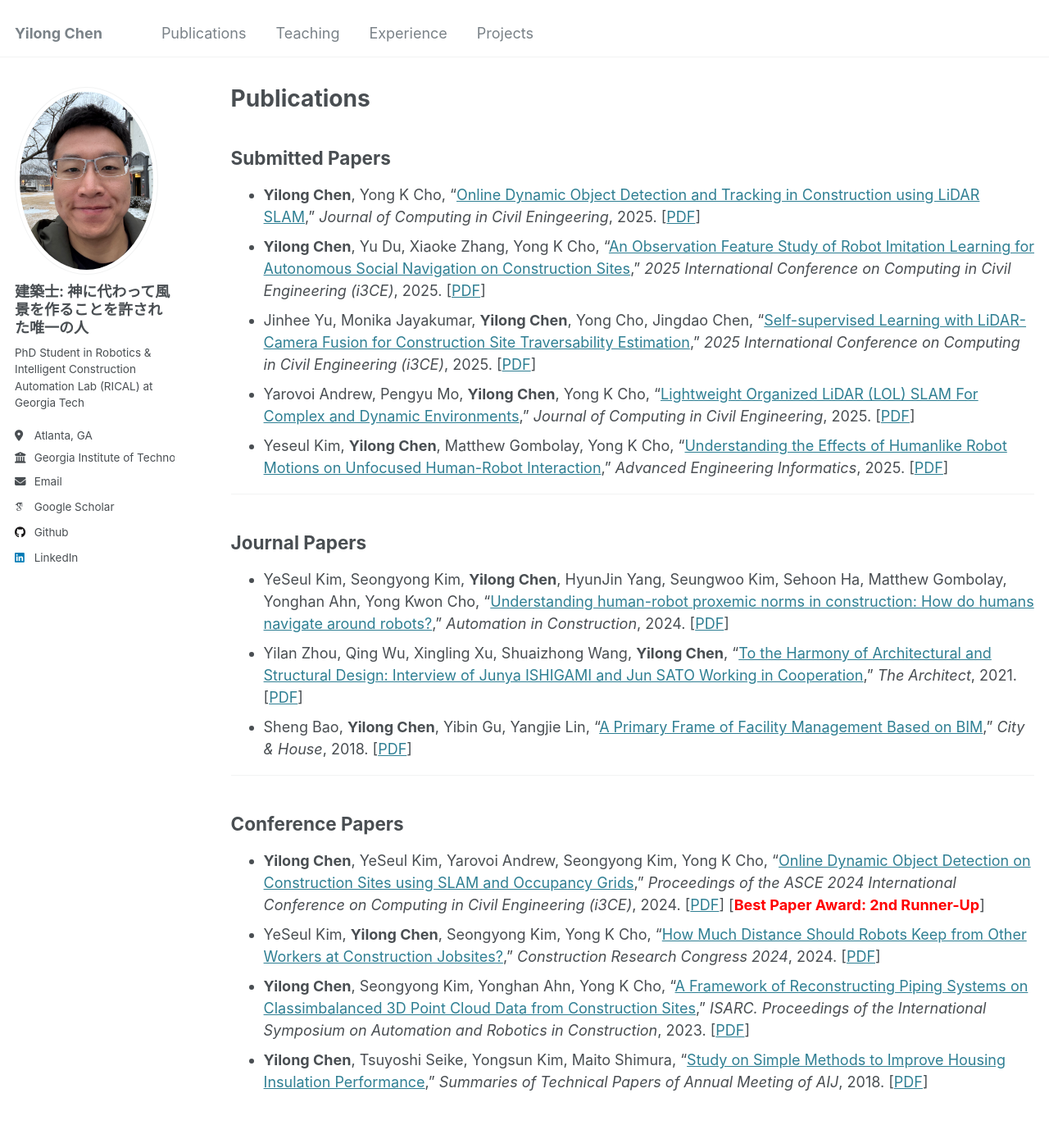
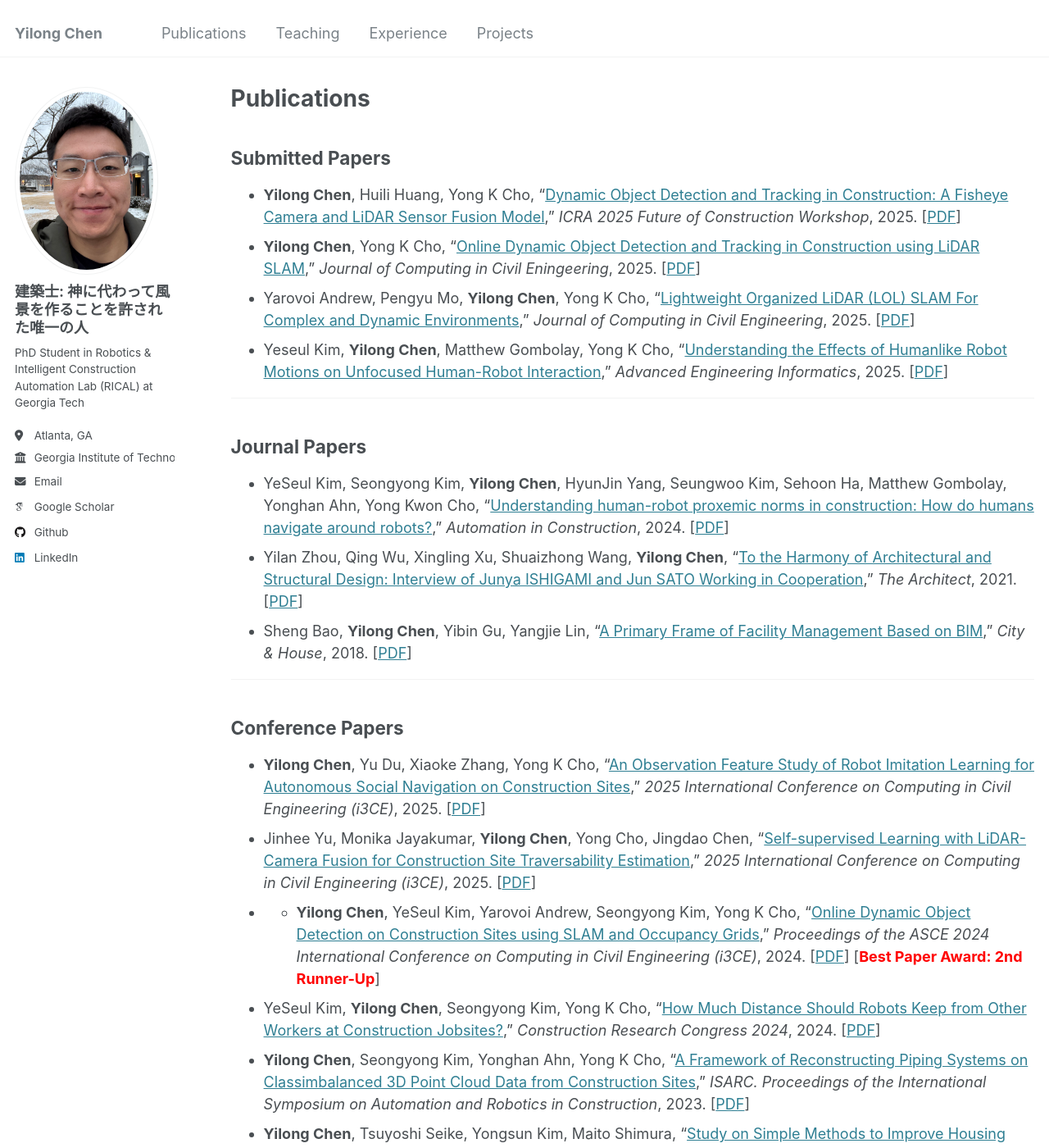
Before and after one commit to chenyilong0520/chenyilong0520.github.io, a Jekyll site: the page built from _pages/publications.md, in a window 1280 px wide and 1400 px high. Shown: the whole window at 82% size. Built offline with Jekyll 4.4.1, drawn with Linux system fonts in a browser that asks for light colours; some web fonts are replaced.

Commit message:
paper update

```diff
--- a/_pages/publications.md
+++ b/_pages/publications.md
@@ -7,9 +7,8 @@ author_profile: true
 
 ## Submitted Papers
 
+- **Yilong Chen**, Huili Huang, Yong K Cho, "[Dynamic Object Detection and Tracking in Construction: A Fisheye Camera and LiDAR Sensor Fusion Model](link)," *ICRA 2025 Future of Construction Workshop*, 2025. [[PDF](local_file)]
 - **Yilong Chen**, Yong K Cho, "[Online Dynamic Object Detection and Tracking in Construction using LiDAR SLAM](link)," *Journal of Computing in Civil Eningeering*, 2025. [[PDF](local_file)]
-- **Yilong Chen**, Yu Du, Xiaoke Zhang, Yong K Cho, "[An Observation Feature Study of Robot Imitation Learning for Autonomous Social Navigation on Construction Sites](link)," *2025 International Conference on Computing in Civil Engineering (i3CE)*, 2025. [[PDF](local_file)]
-- Jinhee Yu, Monika Jayakumar, **Yilong Chen**, Yong Cho, Jingdao Chen, "[Self-supervised Learning with LiDAR-Camera Fusion for Construction Site Traversability Estimation](link)," *2025 International Conference on Computing in Civil Engineering (i3CE)*, 2025. [[PDF](local_file)]
 - Yarovoi Andrew, Pengyu Mo, **Yilong Chen**, Yong K Cho, "[Lightweight Organized LiDAR (LOL) SLAM For Complex and Dynamic Environments](link)," *Journal of Computing in Civil Engineering*, 2025. [[PDF](local_file)]
 - Yeseul Kim, **Yilong Chen**, Matthew Gombolay, Yong K Cho, "[Understanding the Effects of Humanlike Robot Motions on Unfocused Human-Robot Interaction](link)," *Advanced Engineering Informatics*, 2025. [[PDF](local_file)]
 
@@ -25,7 +24,9 @@ author_profile: true
 
 ## Conference Papers
 
-- **Yilong Chen**, YeSeul Kim, Yarovoi Andrew, Seongyong Kim, Yong K Cho, "[Online Dynamic Object Detection on Construction Sites using SLAM and Occupancy Grids](link)," *Proceedings of the ASCE 2024 International Conference on Computing in Civil Engineering (i3CE)*, 2024. [[PDF](local_file)] [**<font color='Red'>Best Paper Award: 2nd Runner-Up</font>**]
+- **Yilong Chen**, Yu Du, Xiaoke Zhang, Yong K Cho, "[An Observation Feature Study of Robot Imitation Learning for Autonomous Social Navigation on Construction Sites](link)," *2025 International Conference on Computing in Civil Engineering (i3CE)*, 2025. [[PDF](local_file)]
+- Jinhee Yu, Monika Jayakumar, **Yilong Chen**, Yong Cho, Jingdao Chen, "[Self-supervised Learning with LiDAR-Camera Fusion for Construction Site Traversability Estimation](link)," *2025 International Conference on Computing in Civil Engineering (i3CE)*, 2025. [[PDF](local_file)]
+- - **Yilong Chen**, YeSeul Kim, Yarovoi Andrew, Seongyong Kim, Yong K Cho, "[Online Dynamic Object Detection on Construction Sites using SLAM and Occupancy Grids](link)," *Proceedings of the ASCE 2024 International Conference on Computing in Civil Engineering (i3CE)*, 2024. [[PDF](local_file)] [**<font color='Red'>Best Paper Award: 2nd Runner-Up</font>**]
 - YeSeul Kim, **Yilong Chen**, Seongyong Kim, Yong K Cho, "[How Much Distance Should Robots Keep from Other Workers at Construction Jobsites?](https://ascelibrary.org/doi/abs/10.1061/9780784485262.091)," *Construction Research Congress 2024*, 2024. [[PDF](local_file)]
 - **Yilong Chen**, Seongyong Kim, Yonghan Ahn, Yong K Cho, "[A Framework of Reconstructing Piping Systems on Classimbalanced 3D Point Cloud Data from Construction Sites](https://www.proquest.com/docview/2841146071?pq-origsite=gscholar&fromopenview=true&sourcetype=Conference%20Papers%20&%20Proceedings)," *ISARC. Proceedings of the International Symposium on Automation and Robotics in Construction*, 2023. [[PDF](local_file)]
 - **Yilong Chen**, Tsuyoshi Seike, Yongsun Kim, Maito Shimura, "[Study on Simple Methods to Improve Housing Insulation Performance](https://www.aij.or.jp/paper/detail.html?productId=621455)," *Summaries of Technical Papers of Annual Meeting of AIJ*, 2018. [[PDF](local_file)]
```
